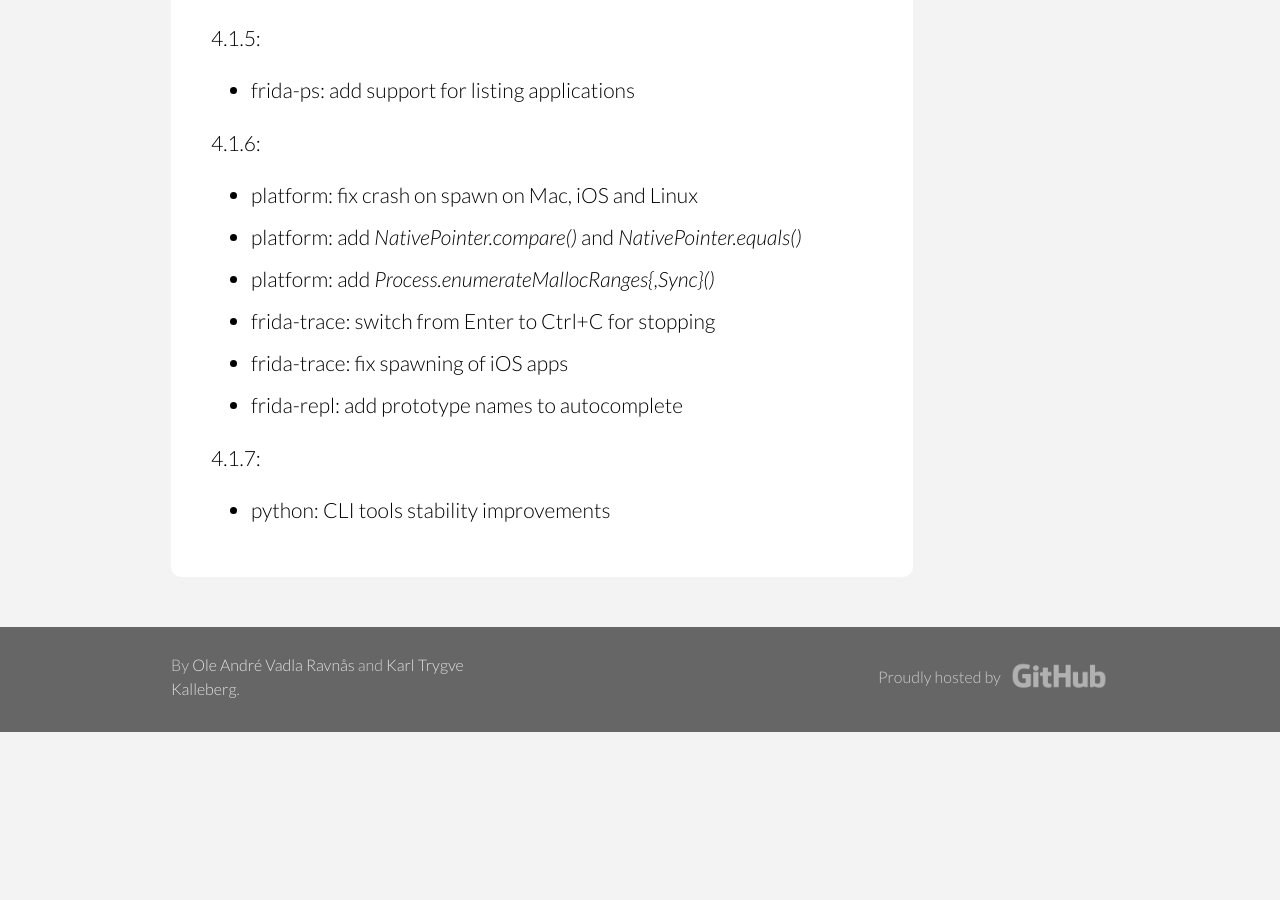
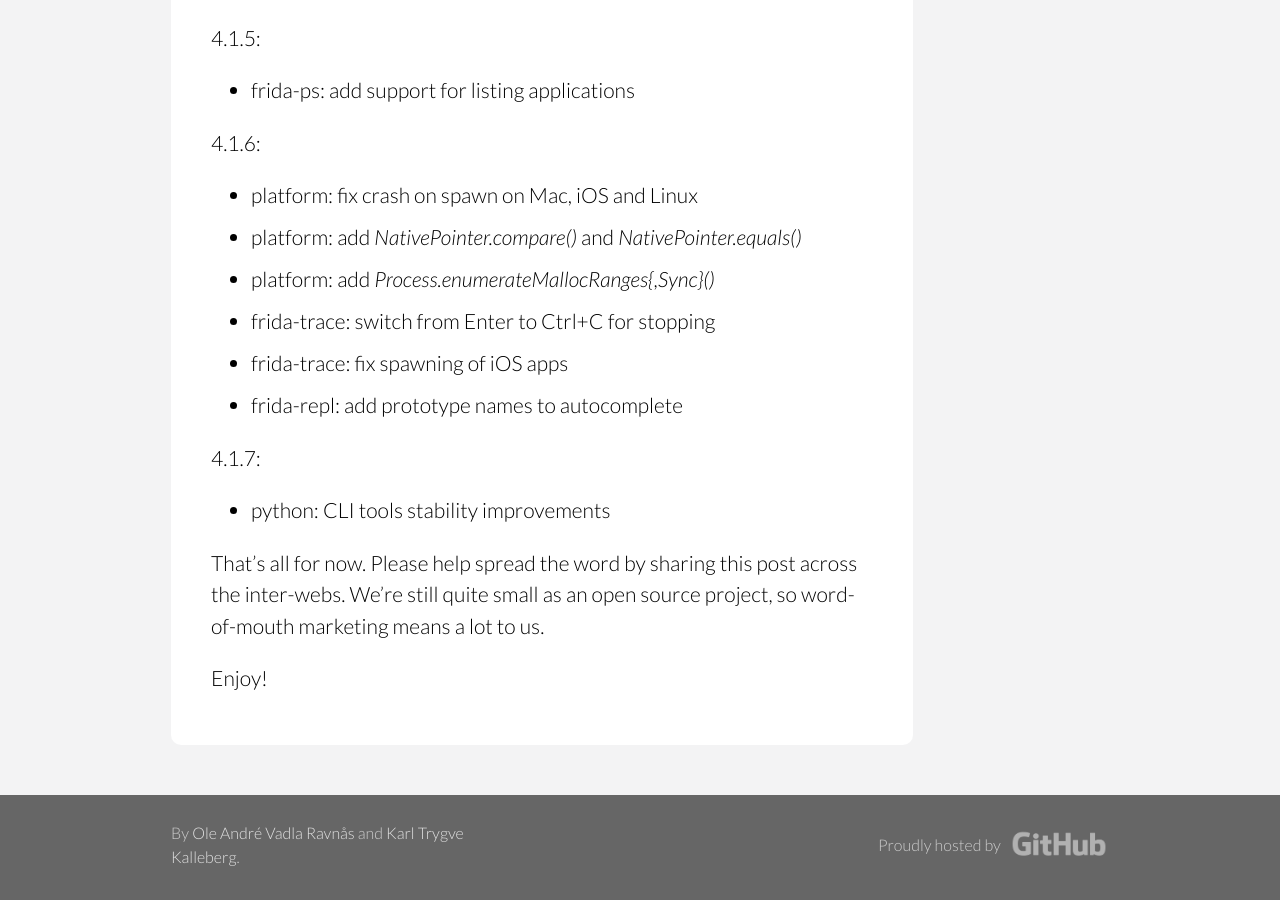
Before and after one commit to frida/frida-website, a Jekyll site: the page built from _posts/2015-06-09-frida-4-1-released.markdown, in a window 1280 px wide and 900 px high, scrolled down 7511 px. Built offline with Jekyll 4.4.1, drawn with Linux system fonts in a browser that asks for light colours; some web fonts are replaced; before the commit the page ends 8243 px from its top, so only the background shows below that.

Commit message:
Add footer to the release post

```diff
--- a/_posts/2015-06-09-frida-4-1-released.markdown
+++ b/_posts/2015-06-09-frida-4-1-released.markdown
@@ -275,3 +275,9 @@ Let's run through the remaining changes:
 4.1.7:
 
 - python: CLI tools stability improvements
+
+That's all for now. Please help spread the word by sharing this post across
+the inter-webs. We're still quite small as an open source project, so
+word-of-mouth marketing means a lot to us.
+
+Enjoy!
```
